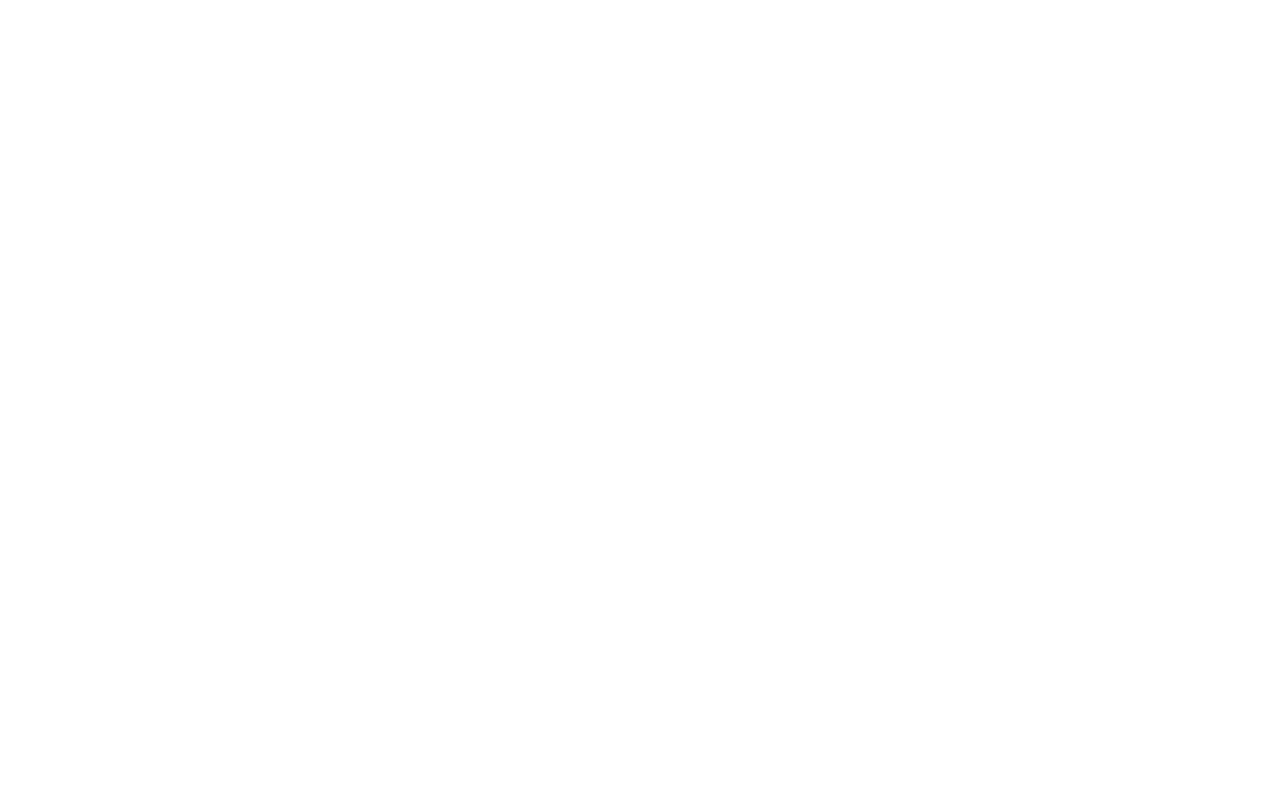
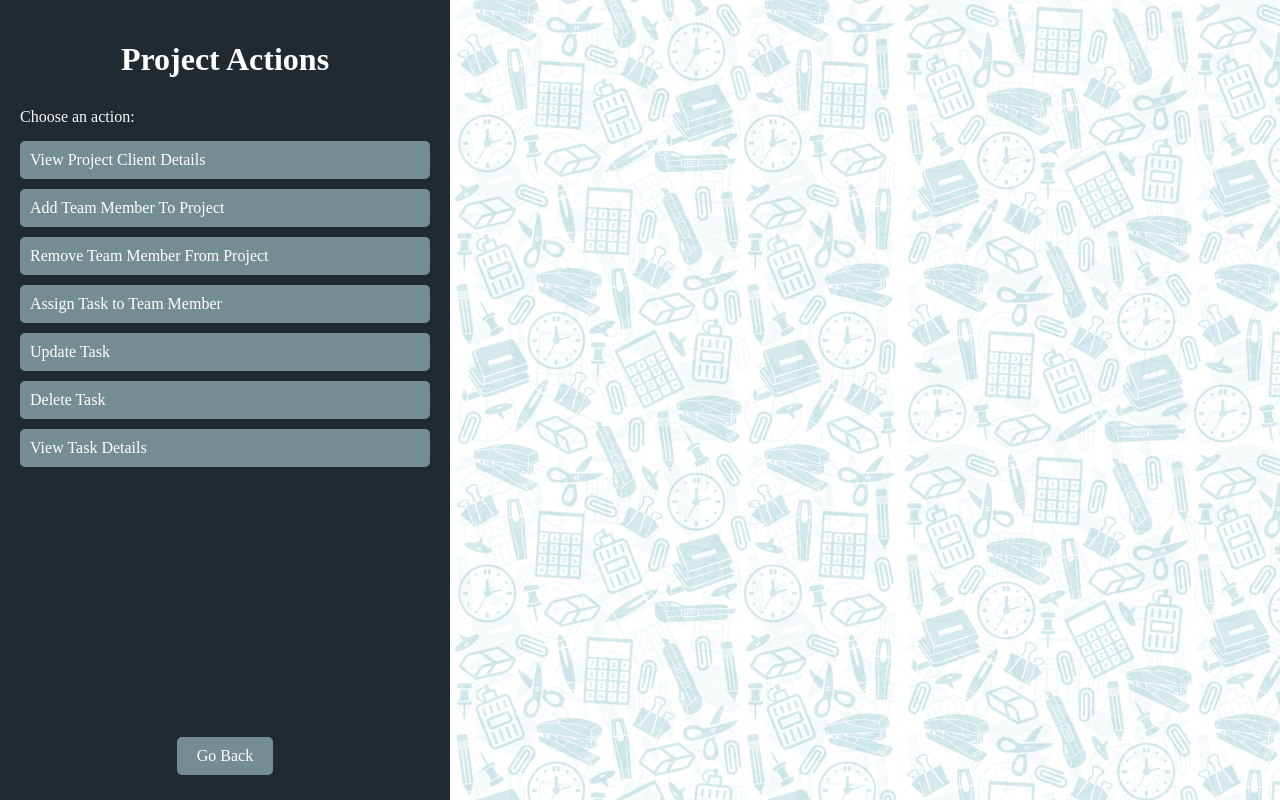
Before and after one commit to 240617-Chennai-PeerIslandsIndiaJavaFS/TeamB_Project02_React, a React (Create React App) app: page /project-details-menu/1 in a window 1280 px wide. Before the commit this address had no page. Built offline with nearby package versions, Linux system fonts and the light colour scheme.

Commit message:
Uploaded Project Manager Menu

```diff
--- a/package.json
+++ b/package.json
@@ -6,6 +6,7 @@
     "@testing-library/jest-dom": "^5.17.0",
     "@testing-library/react": "^13.4.0",
     "@testing-library/user-event": "^13.5.0",
+    "axios": "^1.7.4",
     "bootstrap": "^5.3.3",
     "react": "^18.3.1",
     "react-bootstrap": "^2.10.4",
--- a/src/App.js
+++ b/src/App.js
@@ -5,6 +5,8 @@
 import LoginPage from "./components/LoginPage";
 import PasswordReset from "./components/PasswordReset";
 import AdminPage from "./components/AdminPage";
+import ProjectPage from "./components/ProjectPage";
+import ProjectMenu from "./components/ProjectMenu";
 
 function App() {
   return (
@@ -14,6 +16,11 @@
         <Route path="/login" element={<LoginPage />} />
         <Route path="/password-reset" element={<PasswordReset />} />
         <Route path="/admin" element={<AdminPage />} />
+        <Route path="/project-manager-projects" element={<ProjectPage />} />
+        <Route
+          path="/project-details-menu/:projectId"
+          element={<ProjectMenu />}
+        ></Route>
       </Routes>
     </Router>
   );
--- a/src/components/LoginPage.js
+++ b/src/components/LoginPage.js
@@ -38,7 +38,7 @@
         } else if (user.userRole === "TEAM_MEMBER") {
           navigate("/team-member", { state: { user } });
         } else if (user.userRole === "PROJECT_MANAGER") {
-          navigate("/project-manager-menu");
+          navigate("/project-manager-projects", { state: { user } });
         }
       } else {
         setMessage("Invalid email or password.");
--- /dev/null
+++ b/src/components/ProjectMenu.js
@@ -0,0 +1,41 @@
+import React from "react";
+import { Link, Outlet, useParams } from "react-router-dom";
+import "../css/ProjectMenu.css";
+
+const ProjectMenu = () => {
+  const { projectId } = useParams();
+
+  return (
+    <div className="project-page-container">
+      <div className="project-page">
+        <div className="project-sidebar">
+          <h1>Project Actions</h1>
+          <p style={{ color: "#f9f9f9" }}>Choose an action:</p>
+          <Link to={`viewprojectclientdetails/${projectId}`}>
+            View Project Client Details
+          </Link>
+          <Link to={`add-team-member-to-project/${projectId}`}>
+            Add Team Member To Project
+          </Link>
+          <Link to={`remove-team-member-from-project/${projectId}`}>
+            Remove Team Member From Project
+          </Link>
+          <Link to={`assign-task-to-team-member/${projectId}`}>
+            Assign Task to Team Member
+          </Link>
+          <Link to={`update-task/${projectId}`}>Update Task</Link>
+          <Link to={`delete-task/${projectId}`}>Delete Task</Link>
+          <Link to={`view-task-details/${projectId}`}>View Task Details</Link>
+          <Link className="btn-primary11" to="/project-manager-projects">
+            Go Back
+          </Link>
+        </div>
+        <div className="content" id="content">
+          <Outlet />
+        </div>
+      </div>
+    </div>
+  );
+};
+
+export default ProjectMenu;
--- /dev/null
+++ b/src/components/ProjectPage.js
@@ -0,0 +1,98 @@
+import React, { useEffect, useState } from "react";
+import "../css/ProjectPage.css";
+import { useLocation, useNavigate } from "react-router-dom";
+
+import logo1 from "../media/1.jpg";
+import logo2 from "../media/logo2.jpg";
+import logo3 from "../media/3.png";
+import logo4 from "../media/4.jpg";
+
+const images = [logo1, logo2, logo3, logo4];
+
+const shuffleArray = (array) => {
+  for (let i = array.length - 1; i > 0; i--) {
+    const j = Math.floor(Math.random() * (i + 1));
+    [array[i], array[j]] = [array[j], array[i]];
+  }
+  return array;
+};
+
+const ProjectPage = () => {
+  const [projects, setProjects] = useState([]);
+  const location = useLocation();
+  const navigate = useNavigate();
+
+  const { user } = location.state || {};
+
+  useEffect(() => {
+    // Fetch all projects
+    fetch("http://localhost:8080/api/projects")
+      .then((response) => response.json())
+      .then((data) => {
+        let filteredProjects = data;
+
+        if (user && user.userRole === "PROJECT_MANAGER") {
+          filteredProjects = data.filter(
+            (project) =>
+              project.manager && project.manager.userId === user.userId
+          );
+        }
+
+        const shuffledImages = shuffleArray([...images]);
+        const projectsWithImages = filteredProjects.map((project, index) => ({
+          ...project,
+          image: shuffledImages[index % shuffledImages.length],
+        }));
+
+        setProjects(projectsWithImages);
+      })
+      .catch((error) => console.error("Error fetching projects:", error));
+  }, [user]);
+
+  return (
+    <div className="containers">
+      <button
+        className="top-right-button"
+        onClick={() => window.history.back()}
+      >
+        Go Back
+      </button>
+      <div className="row">
+        {projects.map((project, index) => (
+          <div
+            className="col-lg-3 col-md-6 col-s-12 mb-4"
+            key={project.projectId}
+          >
+            <div className="card-menu">
+              <img
+                src={project.image}
+                className="card-img-top"
+                alt={project.projectName}
+              />
+              <div className="card2-body">
+                <h5 className="card-title">
+                  <b>{project.projectName}</b>
+                </h5>
+                <p className="card-text">
+                  {project.description || "No description available."}
+                </p>
+                <div className="btn-center">
+                  <button
+                    onClick={() =>
+                      navigate(`/project-details-menu/${project.projectId}`)
+                    }
+                    className="btn btn-outline-primary project-manager-button"
+                  >
+                    View
+                  </button>
+                </div>
+              </div>
+            </div>
+          </div>
+        ))}
+      </div>
+    </div>
+  );
+};
+
+export default ProjectPage;
--- /dev/null
+++ b/src/css/ProjectMenu.css
@@ -0,0 +1,137 @@
+.project-page-container {
+  font-family: "'Roboto Slab', serif";
+  background-image: url("../media/backgroundgeneral.png");
+  background-color: rgba(255, 255, 255, 0.7);
+  height: 100vh;
+  margin: 0;
+}
+
+.project-page {
+  display: flex;
+  width: 100%;
+  height: 100vh;
+  overflow: hidden;
+}
+
+.project-sidebar {
+  width: 450px;
+  background: #212a31;
+  padding: 20px;
+  display: flex;
+  flex-direction: column;
+  box-sizing: border-box;
+  height: 100vh;
+  overflow: hidden;
+}
+
+.project-sidebar h1 {
+  color: white;
+  text-align: center;
+  margin-bottom: 20px;
+}
+
+.project-sidebar p {
+  margin: 10px 0;
+}
+
+.project-sidebar a {
+  color: white;
+  text-decoration: none;
+  display: block;
+  padding: 10px;
+  margin: 5px 0;
+  background-color: #748d92;
+  border-radius: 5px;
+  cursor: pointer;
+}
+
+.project-sidebar a:hover {
+  background: #345b79;
+}
+
+.project-sidebar .btn-primary11 {
+  margin-top: auto; /* Pushes the button to the bottom */
+  color: white;
+  border: none;
+  padding: 10px 20px;
+  text-align: center;
+  text-decoration: none;
+  display: block;
+  font-size: 16px;
+  cursor: pointer;
+  border-radius: 5px;
+  width: fit-content;
+  align-self: center;
+}
+
+.project-sidebar .btn-primary11:hover {
+  background-color: #345b79;
+}
+
+.content {
+  flex-grow: 1;
+  padding: 20px;
+  box-sizing: border-box;
+  background-image: url("../media/backgroundgeneral.png");
+  background-color: rgba(255, 255, 255, 0.7);
+  overflow: hidden;
+}
+
+.content h2 {
+  margin-top: 0;
+}
+
+iframe {
+  width: 100%;
+  height: calc(100vh - 60px);
+  border: none;
+}
+
+/* Responsive Design */
+@media (max-width: 1024px) {
+  .project-page {
+    flex-direction: column;
+  }
+
+  .project-sidebar {
+    width: 100%;
+    height: auto;
+  }
+
+  .content {
+    padding: 10px;
+  }
+}
+
+@media (max-width: 768px) {
+  .project-sidebar {
+    width: 100%;
+    height: auto;
+  }
+
+  .btn-primary11 {
+    font-size: 12px;
+    padding: 8px 12px;
+  }
+
+  .content {
+    padding: 10px;
+  }
+}
+
+@media (max-width: 480px) {
+  .project-sidebar {
+    width: 100%;
+    height: auto;
+    padding: 10px;
+  }
+
+  .btn-primary11 {
+    font-size: 10px;
+    padding: 6px 10px;
+  }
+
+  .content {
+    padding: 10px;
+  }
+}
--- /dev/null
+++ b/src/css/ProjectPage.css
@@ -0,0 +1,91 @@
+.containers {
+  background-image: url("../media/backgroundgeneral.png");
+  background-color: rgba(255, 255, 255, 0.7);
+  padding: 24px 32px;
+  min-height: 100vh;
+  width: 100%;
+  display: flex;
+  flex-direction: column;
+  align-items: center;
+  justify-content: center; /* Center vertically */
+  position: relative;
+}
+
+.top-right-button {
+  position: fixed;
+  top: 16px;
+  right: 16px;
+  padding: 8px 16px;
+  background-color: #007bff;
+  color: white;
+  border: none;
+  border-radius: 4px;
+  cursor: pointer;
+  z-index: 1000;
+}
+
+.top-right-button:hover {
+  background-color: #0056b3;
+}
+
+.row {
+  display: flex;
+  flex-wrap: wrap;
+  justify-content: center;
+  gap: 1%;
+  width: 100%;
+}
+
+.card-menu {
+  width: 100%;
+  background-color: white;
+  border-radius: 8px;
+  overflow: hidden;
+  box-shadow: 0 2px 4px rgba(0, 0, 0, 0.1);
+  transition: transform 0.2s;
+  margin: 8px;
+}
+
+.card-menu:hover {
+  transform: translateY(-5px);
+}
+
+.card2-body {
+  display: flex;
+  flex-direction: column;
+  align-items: center;
+  text-align: center;
+  padding: 12px;
+  height: 100%;
+}
+
+.card-img-top {
+  width: 100%;
+  height: 180px;
+  object-fit: cover;
+}
+
+.btn-center {
+  margin-top: auto;
+  padding-top: 12px;
+  display: flex;
+  justify-content: center;
+  width: 100%;
+}
+
+.project-manager-button {
+  background-color: #007bff;
+  padding: 10px 12px;
+  border-radius: 5%;
+  color: white;
+  width: 20%;
+  text-align: center;
+  text-decoration: none;
+  display: inline-block;
+  transition: background-color 0.3s, transform 0.3s;
+}
+
+.project-manager-button:hover {
+  background-color: #0056b3;
+  transform: scale(1.05);
+}
```
Also changed, not shown: 1 other file (tests, documents, lock files or other folders).
